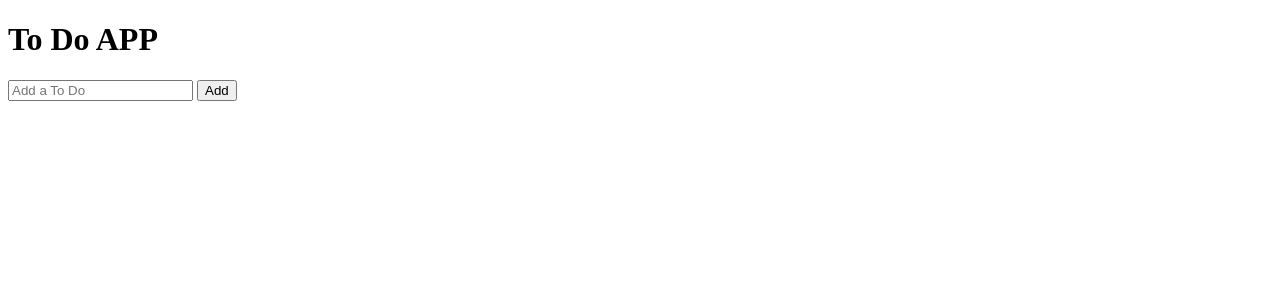
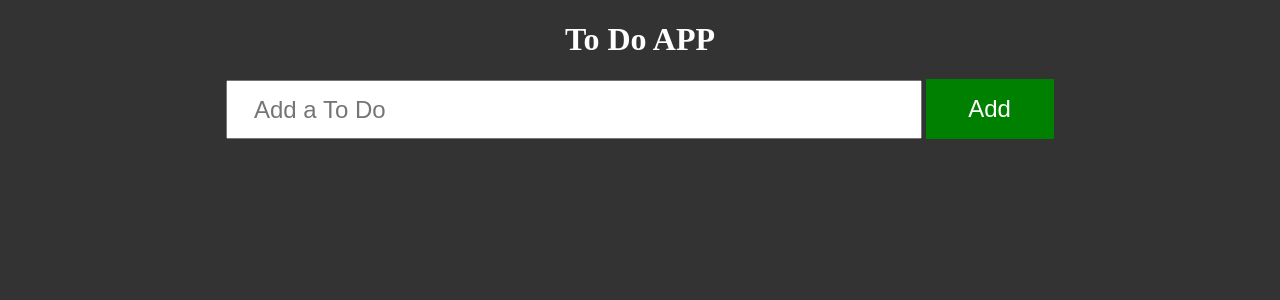
Before and after one commit to kabiryusufbashir/npower-training, a PHP site: page /to-do/index.php in a window 1280 px wide. Shown: the top 300 px of the page. Run offline with PHP 8.4, Linux system fonts and the light colour scheme.

Commit message:
Styled the form elements

```diff
--- a/to-do/index.php
+++ b/to-do/index.php
@@ -3,6 +3,7 @@
   <head>
     <meta charset="utf-8">
     <title>To Do List</title>
+    <link rel="stylesheet" href="./style.css">
   </head>
   <body>
     <h1>To Do APP</h1>
--- a/to-do/style.css
+++ b/to-do/style.css
@@ -0,0 +1,25 @@
+body{
+  padding: 0px;
+  margin: 0px;
+  background: #333;
+  color: #fff;
+  text-align: center;
+}
+
+input[type="text"]{
+  width: 50%;
+  height: 45px;
+  padding: 5px 2%;
+  font-size: 24px;
+}
+
+input[type="submit"]{
+  width: 10%;
+  height: 60px;
+  background: green;
+  color: #fff;
+  border: none;
+  position: relative;
+  top: -1px;
+  font-size: 24px;
+}
```
